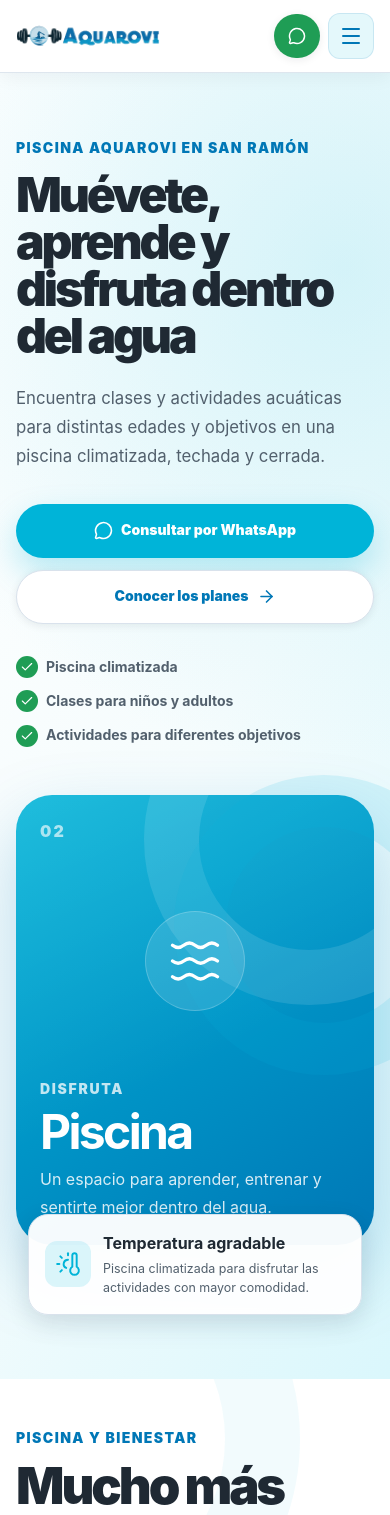
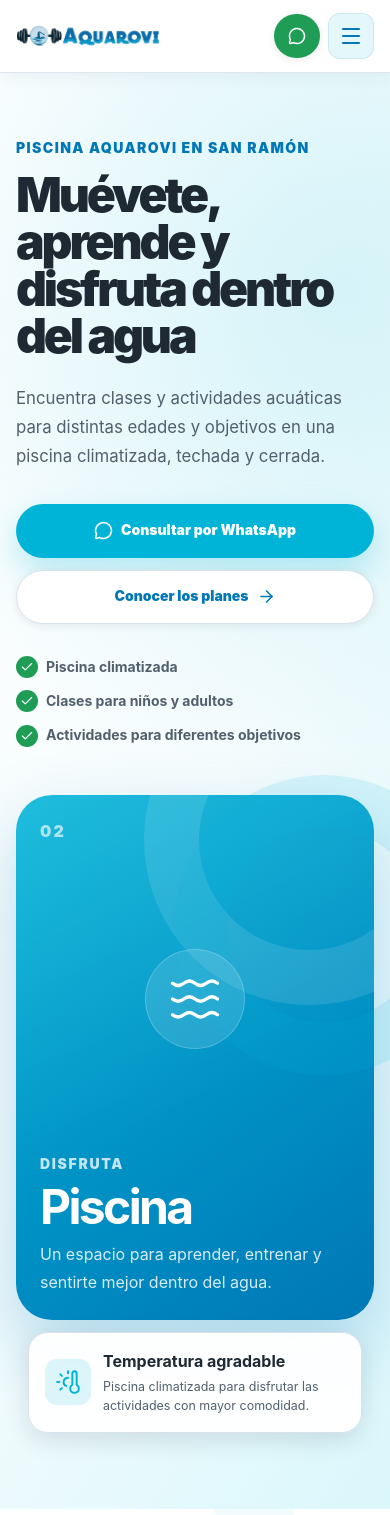
Before and after one commit to FranciscoOdrareg/aquarovi-web, a React (Vite) app: page /piscina in a window 390 px wide. Shown: the top 1515 px of the page. Built offline with nearby package versions, Linux system fonts and the light colour scheme.

Commit message:
Corrige visualizacion movil pagina piscina

```diff
--- a/src/pages/PoolPage.module.css
+++ b/src/pages/PoolPage.module.css
@@ -1000,16 +1000,17 @@
 
 @media (max-width: 600px) {
   .heroVisual {
-    min-height: 520px;
+    min-height: 650px;
   }
 
   .mainVisualCard {
-    inset: 0 0 70px;
+    inset: 0 0 125px;
     padding: var(--space-5);
   }
 
   .floatingCard {
     right: var(--space-3);
+    bottom: var(--space-3);
     left: var(--space-3);
     max-width: none;
   }
```
